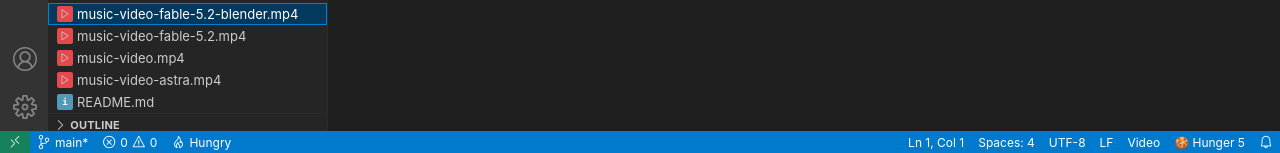
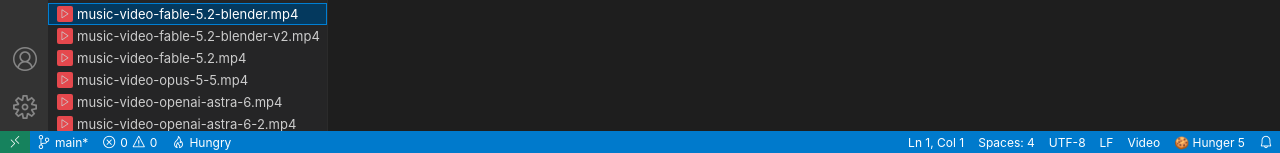
Before and after one commit to woojae/commitmonster, a plain HTML site: page index.html in a window 1280 px wide. Shown: the part 647-800 px from the top of the page. Drawn offline with Linux system fonts and the light colour scheme.

Commit message:
Update and add music video entries

```diff
--- a/index.html
+++ b/index.html
@@ -91,9 +91,13 @@
               </li>
               <li class="tree-item" role="treeitem" data-file="game"><span class="tree-row"><span class="file-icon fi-game"><i class="codicon codicon-game"></i></span>muncher.game</span></li>
               <li class="tree-item" role="treeitem" data-file="video-fable-blender"><span class="tree-row"><span class="file-icon fi-video"><i class="codicon codicon-play"></i></span>music-video-fable-5.2-blender.mp4</span></li>
+              <li class="tree-item" role="treeitem" data-file="video-fable-blender-v2"><span class="tree-row"><span class="file-icon fi-video"><i class="codicon codicon-play"></i></span>music-video-fable-5.2-blender-v2.mp4</span></li>
               <li class="tree-item" role="treeitem" data-file="video-fable"><span class="tree-row"><span class="file-icon fi-video"><i class="codicon codicon-play"></i></span>music-video-fable-5.2.mp4</span></li>
-              <li class="tree-item" role="treeitem" data-file="video"><span class="tree-row"><span class="file-icon fi-video"><i class="codicon codicon-play"></i></span>music-video.mp4</span></li>
-              <li class="tree-item" role="treeitem" data-file="video-astra"><span class="tree-row"><span class="file-icon fi-video"><i class="codicon codicon-play"></i></span>music-video-astra.mp4</span></li>
+              <li class="tree-item" role="treeitem" data-file="video"><span class="tree-row"><span class="file-icon fi-video"><i class="codicon codicon-play"></i></span>music-video-opus-5-5.mp4</span></li>
+              <li class="tree-item" role="treeitem" data-file="video-astra"><span class="tree-row"><span class="file-icon fi-video"><i class="codicon codicon-play"></i></span>music-video-openai-astra-6.mp4</span></li>
+              <li class="tree-item" role="treeitem" data-file="video-astra-2"><span class="tree-row"><span class="file-icon fi-video"><i class="codicon codicon-play"></i></span>music-video-openai-astra-6-2.mp4</span></li>
+              <li class="tree-item" role="treeitem" data-file="video-gemini-hydrogen"><span class="tree-row"><span class="file-icon fi-video"><i class="codicon codicon-play"></i></span>music-video-gemini4-hydrogen.mp4</span></li>
+              <li class="tree-item" role="treeitem" data-file="video-gemini-flash"><span class="tree-row"><span class="file-icon fi-video"><i class="codicon codicon-play"></i></span>music-video-gemini-flash-3-8-High.mp4</span></li>
               <li class="tree-item" role="treeitem" data-file="readme"><span class="tree-row"><span class="file-icon fi-md">i</span>README.md</span></li>
             </ul>
           </div>
@@ -230,7 +234,7 @@
           <h2>Arcade</h2>
           <p>Open <b>muncher.game</b> to let him loose in a maze made of code. Eat every glyph, dodge the four bugs (NullPointer, RaceCondition, OffByOne, MemoryLeak), and grab a cookie to make them edible for a few seconds. Arrows or <kbd>WASD</kbd> to move, <kbd>P</kbd> to pause.</p>
           <h2>Music video</h2>
-          <p>Open <b>music-video-fable-5.2-blender.mp4</b> to watch the Commit Monster music video, generated by Fable 5.2 in Blender. Open <b>music-video-fable-5.2.mp4</b> for Fable 5.2's first take, <b>music-video.mp4</b> for the original, or <b>music-video-astra.mp4</b> for the take generated by GPT-6 Astra. All four stream from YouTube once you press play.</p>
+          <p>Open <b>music-video-fable-5.2-blender.mp4</b> to watch the Commit Monster music video, generated by Fable 5.2 in Blender. Open <b>music-video-fable-5.2-blender-v2.mp4</b> for the v2 Blender take, <b>music-video-fable-5.2.mp4</b> for Fable 5.2's first take, <b>music-video-opus-5-5.mp4</b> for the original, <b>music-video-openai-astra-6.mp4</b> for the take generated by OpenAI Astra 6, <b>music-video-openai-astra-6-2.mp4</b> for OpenAI Astra 6.2, or <b>music-video-gemini4-hydrogen.mp4</b> for the take generated by Gemini 4 Hydrogen, or <b>music-video-gemini-flash-3-8-High.mp4</b> for Gemini Flash 3.8 (High). All eight stream from YouTube once you press play.</p>
           <h2>Known issues</h2>
           <ul>
             <li>Tech debt goes to zero, but so does the codebase.</li>
--- a/js/app.js
+++ b/js/app.js
@@ -14,9 +14,13 @@
   // The music videos, keyed by Explorer id. Each is a YouTube video that plays in the same player.
   const VIDEOS = {
     'video-fable-blender': { file: 'music-video-fable-5.2-blender.mp4', youtube: 'RsFNXH9_s6g', sub: 'the music video, generated by Fable 5.2 in Blender', title: 'Commit Monster music video generated by Fable 5.2 in Blender', watched: 'Watched the Fable 5.2 Blender music video' },
+    'video-fable-blender-v2': { file: 'music-video-fable-5.2-blender-v2.mp4', youtube: '_vcJOdVcwjs', sub: 'the music video, generated by Fable 5.2 in Blender (v2)', title: 'Commit Monster music video generated by Fable 5.2 in Blender (v2)', watched: 'Watched the Fable 5.2 Blender v2 music video' },
     'video-fable': { file: 'music-video-fable-5.2.mp4', youtube: '98CFtUSeRVU', sub: 'the music video, generated by Fable 5.2', title: 'Commit Monster music video generated by Fable 5.2', watched: 'Watched the Fable 5.2 music video' },
-    video: { file: 'music-video.mp4', youtube: 'rKczy5114so', sub: 'the original music video', title: 'original Commit Monster music video', watched: 'Watched the original music video' },
-    'video-astra': { file: 'music-video-astra.mp4', youtube: 'bD6NakUw7sE', sub: 'the music video, generated by GPT-6 Astra', title: 'Commit Monster music video generated by GPT-6 Astra', watched: 'Watched the GPT-6 Astra music video' },
+    video: { file: 'music-video-opus-5-5.mp4', youtube: 'rKczy5114so', sub: 'the original music video (Opus 5.5)', title: 'original Commit Monster music video (Opus 5.5)', watched: 'Watched the Opus 5.5 music video' },
+    'video-astra': { file: 'music-video-openai-astra-6.mp4', youtube: 'bD6NakUw7sE', sub: 'the music video, generated by OpenAI Astra 6', title: 'Commit Monster music video generated by OpenAI Astra 6', watched: 'Watched the OpenAI Astra 6 music video' },
+    'video-astra-2': { file: 'music-video-openai-astra-6-2.mp4', youtube: 'dwcV_1Hdwy4', sub: 'the music video, generated by OpenAI Astra 6.2', title: 'Commit Monster music video generated by OpenAI Astra 6.2', watched: 'Watched the OpenAI Astra 6.2 music video' },
+    'video-gemini-hydrogen': { file: 'music-video-gemini4-hydrogen.mp4', youtube: 'gcmCRXLSluE', sub: 'the music video, generated by Gemini 4 Hydrogen', title: 'Commit Monster music video generated by Gemini 4 Hydrogen', watched: 'Watched the Gemini 4 Hydrogen music video' },
+    'video-gemini-flash': { file: 'music-video-gemini-flash-3-8-High.mp4', youtube: 'b6Xn00iW12I', sub: 'the music video, generated by Gemini Flash 3.8 (High)', title: 'Commit Monster music video generated by Gemini Flash 3.8 (High)', watched: 'Watched the Gemini Flash 3.8 (High) music video' },
   };
   const VIDEO_ID = 'video-fable-blender';  // music-video-fable-5.2-blender.mp4, the default for Play Music Video
   const isVideo = (id) => typeof id === 'string' && Object.hasOwn(VIDEOS, id);
@@ -1727,9 +1731,13 @@
       { label: 'Commit Monster: Feed Him My Own Code', icon: 'edit', run: () => openFile('own', { fromExplorer: true }) },
       { label: 'Commit Muncher: Play', hint: GAME_FILE, icon: 'game', run: playGame },
       { label: 'Commit Monster: Play Music Video', hint: VIDEOS[VIDEO_ID].file, icon: 'play', run: () => playVideo(VIDEO_ID) },
+      { label: 'Commit Monster: Play Music Video (Fable 5.2 Blender v2)', hint: VIDEOS['video-fable-blender-v2'].file, icon: 'play', run: () => playVideo('video-fable-blender-v2') },
       { label: 'Commit Monster: Play Music Video (Fable 5.2)', hint: VIDEOS['video-fable'].file, icon: 'play', run: () => playVideo('video-fable') },
-      { label: 'Commit Monster: Play Music Video (Original)', hint: VIDEOS.video.file, icon: 'play', run: () => playVideo('video') },
-      { label: 'Commit Monster: Play Music Video (GPT-6 Astra)', hint: VIDEOS['video-astra'].file, icon: 'play', run: () => playVideo('video-astra') },
+      { label: 'Commit Monster: Play Music Video (Opus 5.5)', hint: VIDEOS.video.file, icon: 'play', run: () => playVideo('video') },
+      { label: 'Commit Monster: Play Music Video (OpenAI Astra 6)', hint: VIDEOS['video-astra'].file, icon: 'play', run: () => playVideo('video-astra') },
+      { label: 'Commit Monster: Play Music Video (OpenAI Astra 6.2)', hint: VIDEOS['video-astra-2'].file, icon: 'play', run: () => playVideo('video-astra-2') },
+      { label: 'Commit Monster: Play Music Video (Gemini 4 Hydrogen)', hint: VIDEOS['video-gemini-hydrogen'].file, icon: 'play', run: () => playVideo('video-gemini-hydrogen') },
+      { label: 'Commit Monster: Play Music Video (Gemini Flash 3.8)', hint: VIDEOS['video-gemini-flash'].file, icon: 'play', run: () => playVideo('video-gemini-flash') },
       { label: 'Commit Muncher: Pause / Resume', hint: 'P', icon: 'debug-pause', run: () => { if (ui.activeId === GAME_ID && window.CommitMuncher) window.CommitMuncher.toggle(); else playGame(); } },
       { label: 'Git: Commit', icon: 'git-commit', run: () => { switchView('scm'); commit(); } },
       { label: 'View: Toggle Primary Side Bar', hint: '⌘B', icon: 'layout-sidebar-left', run: toggleSidebar },
```
Also changed, not shown: 1 other file.
